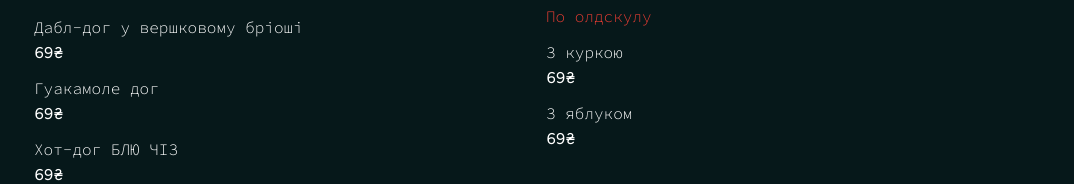
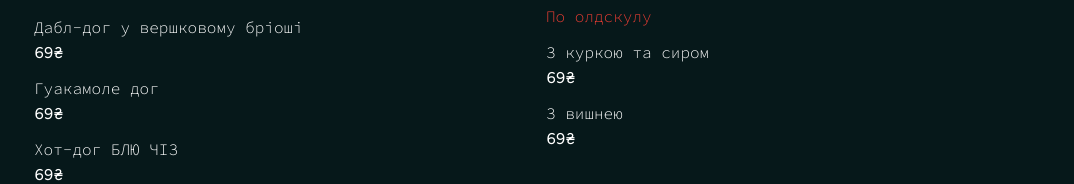
Before and after one commit to Ievgenii91/bn_menu, a Next.js app: page / in a window 1280 px wide. Shown: the part 857-1041 px from the top of the page, without its empty margins (104-1178 px from the left). Built offline with nearby package versions, Linux system fonts and the light colour scheme; no server answers.

Commit message:
pie rename

```diff
--- a/pages/index.js
+++ b/pages/index.js
@@ -319,13 +319,13 @@ export default function Home() {
 						<h3 className={styles.pie}>пиріг.</h3>
 						<p className={styles.attention}>По олдскулу</p>
 						<p className={styles.product}>
-							З куркою
+							З куркою та сиром
 							<span className={styles.price}>
 								<b>69₴</b>
 							</span>
 						</p>
 						<p className={styles.product}>
-							З яблуком
+							З вишнею
 							<span className={styles.price}>
 								<b>69₴</b>
 							</span>
```
